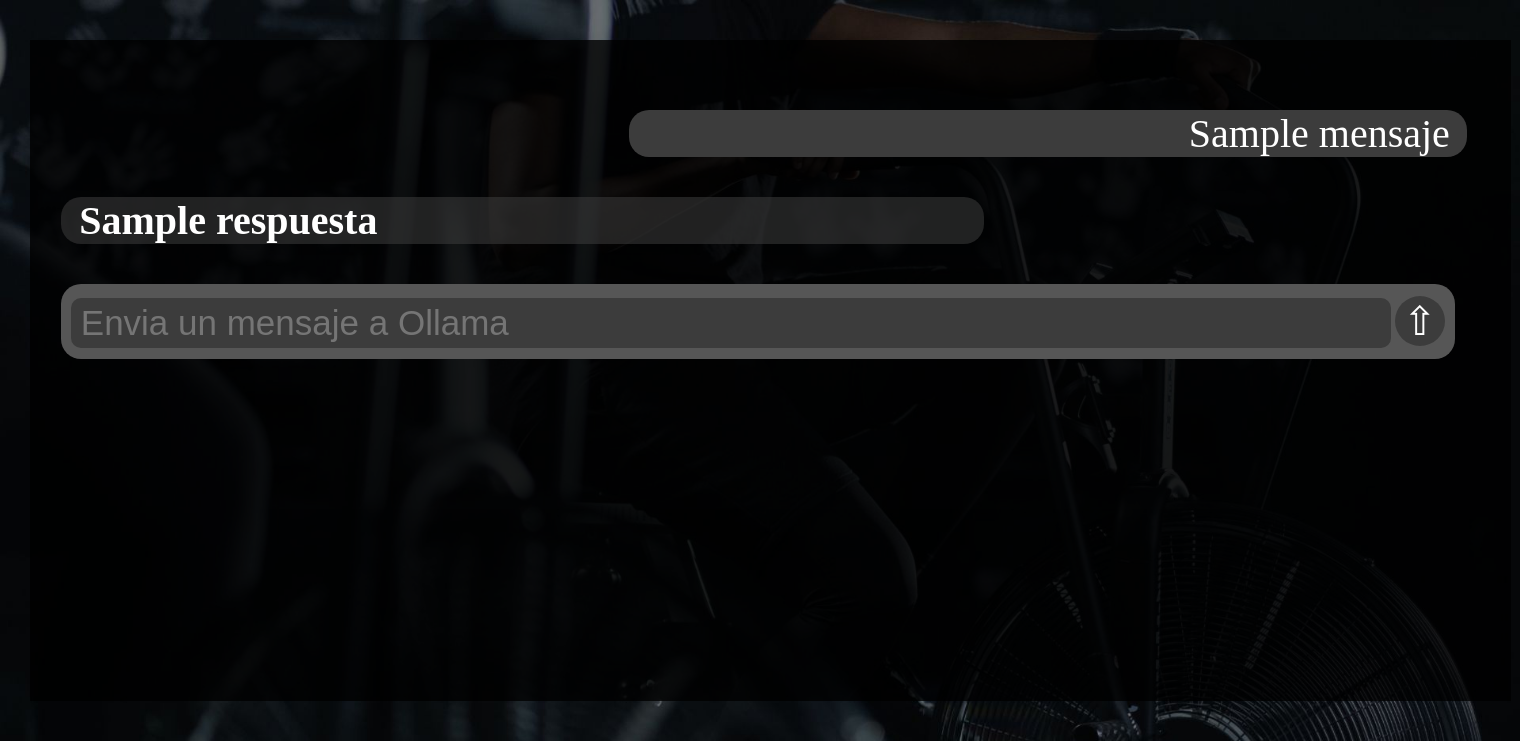
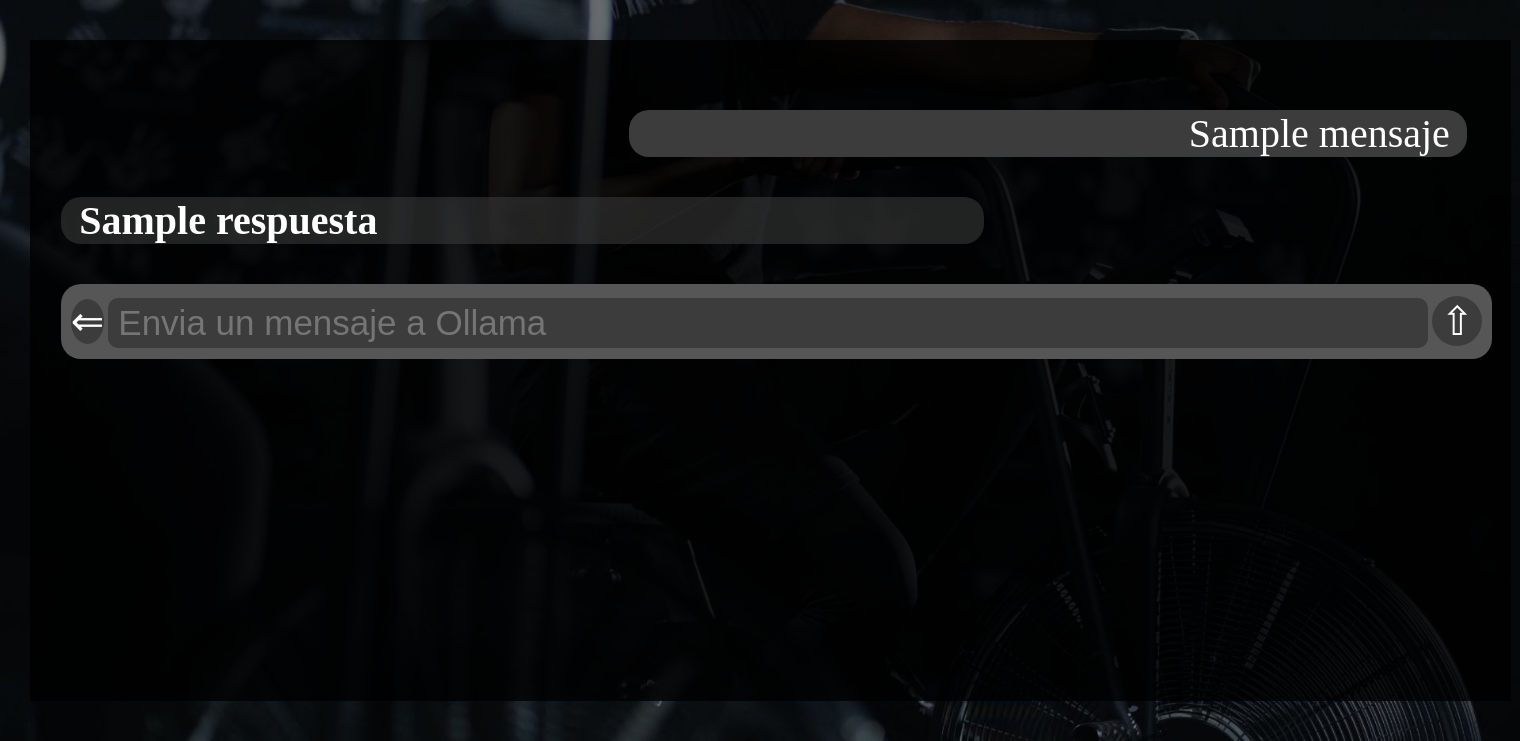
Before and after one commit to David2421b/ProjectGym, a Python web app: template gym/view/Flaskpruebas/templates/Chat.html in a window 1520 px wide. Shown: the top 741 px of the page. Run offline with Jinja, Linux system fonts and the light colour scheme; the template is opened without the code that fills it: most values are stand-ins (such as "Sample title", 1, 10 or a date in 2020).

Commit message:
Refactor chat layout and styles in Chat.html and menu.html

```diff
--- a/gym/view/Flaskpruebas/app.py
+++ b/gym/view/Flaskpruebas/app.py
@@ -7,8 +7,9 @@ from model.DigitalHealth import *
 from Logic.DataBase import Database
 
 
-#   ANTES DE USAR LA APP RECUERDA QUE DEBES INICIARLA DESDE FLASK Y NO DESDE EL PUERTO 5500 QUE ES CON LIVE SERVER,
+#   ANTES DE USAR LA APP RECUERDA QUE DEBES INICIARLA DESDE FLASK Y NO DESDE EL PUERTO 5500 QUE ES CON LIVE SERVER
 #   PARA INICIARLA DESDE FLASK DEBES CORRER EL ARCHIVO "app.py" QUE SE ENCUENTRA EN LA RUTA G
+#   RECUERDA QUE DEBES INICIAR EL PROGRAMA DE "OLLAMA" PARA QUE EL CHAT FUNCIONE CORRECTAMENTE
 
 app = Flask(__name__)
 db = Database()
--- a/gym/view/Flaskpruebas/templates/Chat.html
+++ b/gym/view/Flaskpruebas/templates/Chat.html
@@ -57,6 +57,18 @@
             cursor: pointer;
         }
 
+        .Chat a{
+            font-size: 40px;
+            width: 60px;
+            height: 70px;
+            border-radius: 50%;
+            background-color: rgb(60, 60, 60);
+            color: white;
+            border: none;
+            cursor: pointer;
+            text-decoration: none;
+        }
+
         .MesaggeContainer{
             overflow-y: auto;
             max-height: 520px;
@@ -93,11 +105,11 @@
             font-weight: bold;
         }
     </style>
-    </style>
+
 </head>
 
 
-<body onload="alert('¡Bienvenido!, ten en cuenta que las respuestas no se generan en tiempo real, por ende deberas esperar a que la pagina cargue completamente');">
+<body>
 
     <div class="ContainerChat">
         <div class="MesaggeContainer">
@@ -116,8 +128,9 @@
 
         <div class="Chat">
             <form method = "POST" action="/OllamaChat">
+                <a href="/menu">⇐</a>
                 <input type="text" name="message" placeholder="Envia un mensaje a Ollama">
-                <button>⇧</button>
+                <button type = "sumbit">⇧</button>
             </form>
         </div>
     </div>
```
Also changed, not shown: Chat.html (+15 -2 lines), gym/Logic/database/digitalhealth.db, gym/view/Flaskpruebas/static/Logo.png (added).
